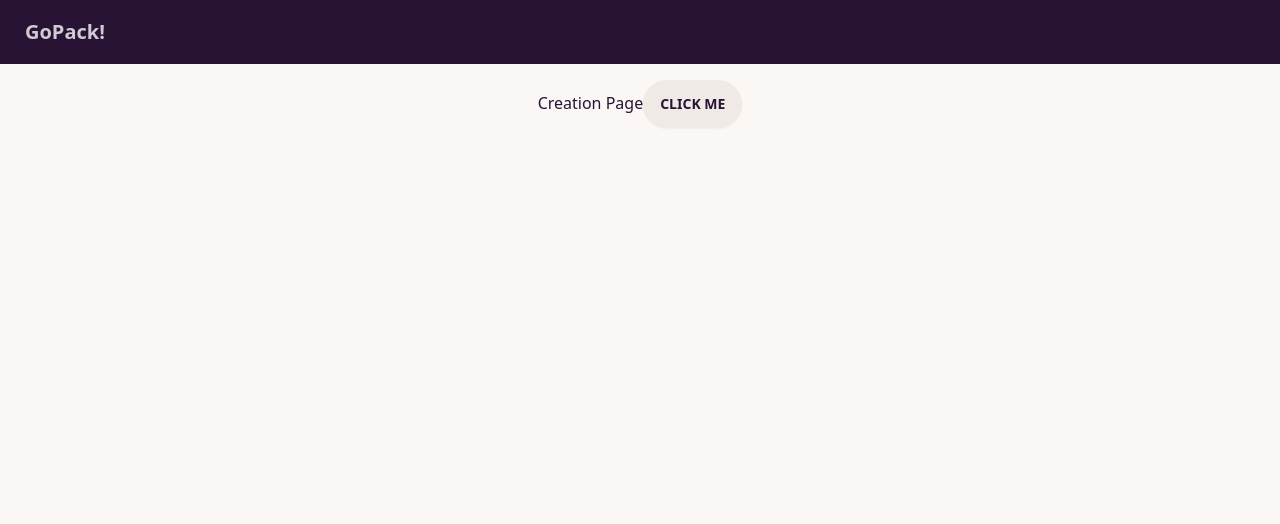
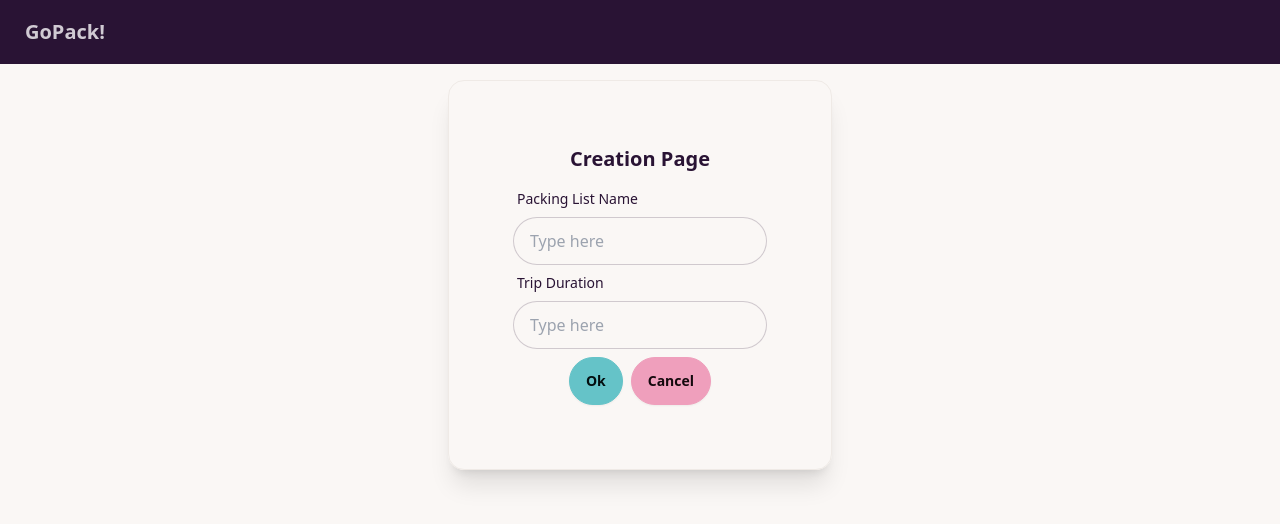
Before and after one commit to henlam1/GoPack, a React app in the folder client/: page /create in a window 1280 px wide. Shown: the top 524 px of the page. Built offline with nearby package versions, Linux system fonts and the light colour scheme; the HTML template or start-up script is replaced by a standard one.

Commit message:
Creation form

```diff
--- a/client/src/pages/Creation.tsx
+++ b/client/src/pages/Creation.tsx
@@ -1,12 +1,26 @@
-type CreationProps = {
-    onFinish: () => void;
-}
+import { useNavigate } from "react-router-dom"
 
-export default function Creation(props: CreationProps) {
+export default function Creation() {
+    const navigate = useNavigate();
     return(
-        <div>
-            Creation Page
-            <button className="btn" onClick={props.onFinish}>CLICK ME</button>
+        <div className="card w-96 shadow-xl card-bordered mx-auto">
+            <div className="card-body items-center text-center">
+                <div className="card-title">Creation Page</div>
+                <label className="form-control w-full max-w-xs">
+                <div className="label">
+                    <span className="label-text">Packing List Name</span>
+                </div>
+                <input type="text" placeholder="Type here" className="input input-bordered w-full max-w-xs" />
+                <div className="label">
+                    <span className="label-text">Trip Duration</span>
+                </div>
+                <input type="text" placeholder="Type here" className="input input-bordered w-full max-w-xs" />
+                </label>
+                <div className="card-actions justify-end">
+                    <button className="btn btn-primary" onClick={() => navigate("/")}>Ok</button>
+                    <button className="btn btn-secondary" onClick={() => navigate("/")}>Cancel</button>
+                </div>
+            </div>
         </div>
     )
 }
```
